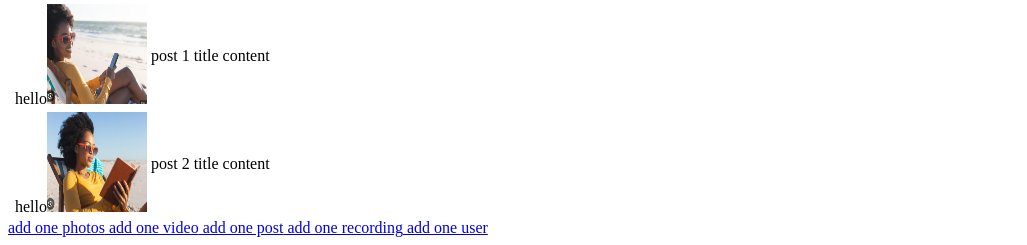
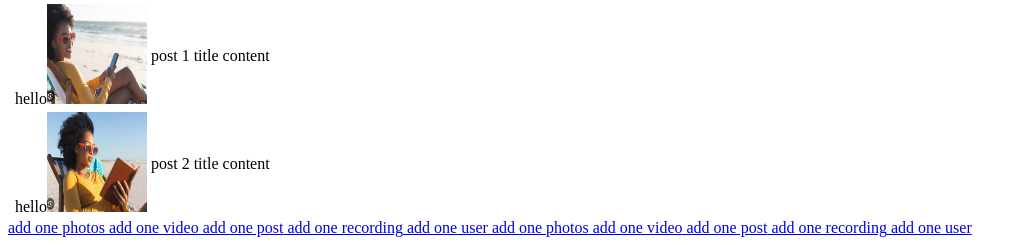
Before and after one commit to maridasi47500/amazon-discovery, a Flask app: page / in a window 1280 px wide. Shown: the part 1495-1740 px from the top of the page, without its empty margins (0-1027 px from the left). Run offline with Flask 3, Linux system fonts and the light colour scheme.

Commit message:
wow dljfghsfj

```diff
--- a/app.py
+++ b/app.py
@@ -69,3 +69,68 @@ def add_one_user():
     user = query_db('select * from user')
     one_user = query_db("select * from user limit 1", one=True)
     return render_template("userform.html", users=user, one_user=one_user, the_title="add new user")
+
+@app.route("/add_one_photos", methods=["GET","POST"])
+def add_one_photos():
+
+    if request.method == 'POST':
+
+        the_username = "anonyme"
+        one_user = query_db("insert into photos (name,pic,author_id) values (:name,:pic,:author_id)",request.form)
+        user = query_db('select * from photos')
+        return render_template("photosform.html", photoss=user, one_user=one_user, the_title="add new photos")
+    user = query_db('select * from photos')
+    one_user = query_db("select * from photos limit 1", one=True)
+    return render_template("photosform.html", photoss=user, one_user=one_user, the_title="add new photos")
+
+@app.route("/add_one_video", methods=["GET","POST"])
+def add_one_video():
+
+    if request.method == 'POST':
+
+        the_username = "anonyme"
+        one_user = query_db("insert into video (name,vid,author_id) values (:name,:vid,:author_id)",request.form)
+        user = query_db('select * from video')
+        return render_template("videoform.html", videos=user, one_user=one_user, the_title="add new video")
+    user = query_db('select * from video')
+    one_user = query_db("select * from video limit 1", one=True)
+    return render_template("videoform.html", videos=user, one_user=one_user, the_title="add new video")
+
+@app.route("/add_one_post", methods=["GET","POST"])
+def add_one_post():
+
+    if request.method == 'POST':
+
+        the_username = "anonyme"
+        one_user = query_db("insert into post (title,content,author_id) values (:title,:content,:author_id)",request.form)
+        user = query_db('select * from post')
+        return render_template("postform.html", posts=user, one_user=one_user, the_title="add new post")
+    user = query_db('select * from post')
+    one_user = query_db("select * from post limit 1", one=True)
+    return render_template("postform.html", posts=user, one_user=one_user, the_title="add new post")
+
+@app.route("/add_one_recording", methods=["GET","POST"])
+def add_one_recording():
+
+    if request.method == 'POST':
+
+        the_username = "anonyme"
+        one_user = query_db("insert into recording (title,rec,author_id) values (:title,:rec,:author_id)",request.form)
+        user = query_db('select * from recording')
+        return render_template("recordingform.html", recordings=user, one_user=one_user, the_title="add new recording")
+    user = query_db('select * from recording')
+    one_user = query_db("select * from recording limit 1", one=True)
+    return render_template("recordingform.html", recordings=user, one_user=one_user, the_title="add new recording")
+
+@app.route("/add_one_user", methods=["GET","POST"])
+def add_one_user():
+
+    if request.method == 'POST':
+
+        the_username = "anonyme"
+        one_user = query_db("insert into user (username,email,password,sex,photo,country_id) values (:username,:email,:password,:sex,:photo,:country_id)",request.form)
+        user = query_db('select * from user')
+        return render_template("userform.html", users=user, one_user=one_user, the_title="add new user")
+    user = query_db('select * from user')
+    one_user = query_db("select * from user limit 1", one=True)
+    return render_template("userform.html", users=user, one_user=one_user, the_title="add new user")
--- a/templates/hey.html
+++ b/templates/hey.html
@@ -26,4 +26,4 @@
 <td>content</td>
 </tr>
 </table>
-<a href="/add_one_photos"> add one photos</a><a href="/add_one_video"> add one video</a><a href="/add_one_post"> add one post</a><a href="/add_one_recording"> add one recording</a><a href="/add_one_user"> add one user</a>
+<a href="/add_one_photos"> add one photos</a><a href="/add_one_video"> add one video</a><a href="/add_one_post"> add one post</a><a href="/add_one_recording"> add one recording</a><a href="/add_one_user"> add one user</a><a href="/add_one_photos"> add one photos</a><a href="/add_one_video"> add one video</a><a href="/add_one_post"> add one post</a><a href="/add_one_recording"> add one recording</a><a href="/add_one_user"> add one user</a>
```
Also changed, not shown: schema.sql (+33 -0 lines), README.md.
